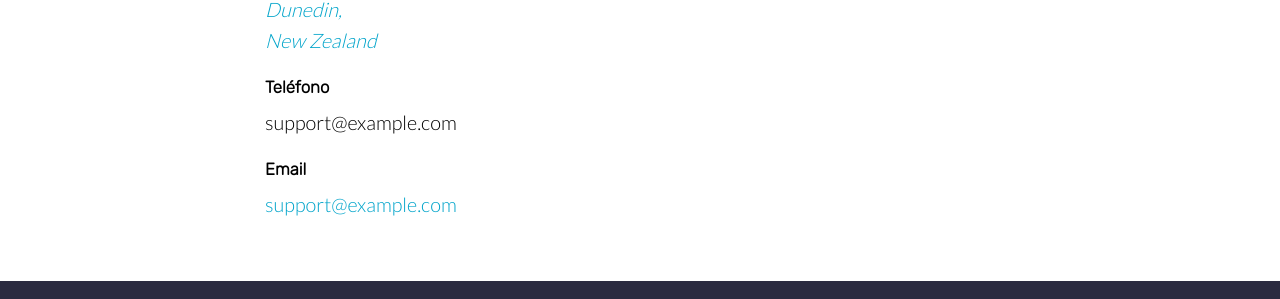
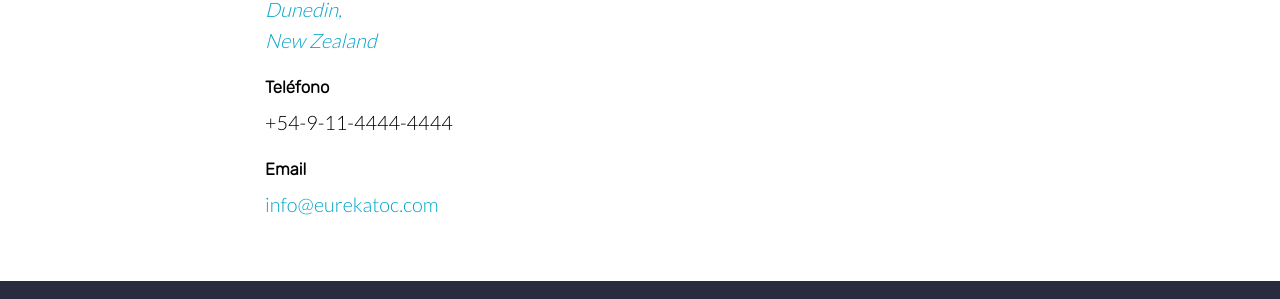
Before and after one commit to crisdesplats/eurekatalks, a Jekyll site: the page built from contact.html, in a window 1280 px wide and 900 px high, scrolled down 1041 px. Shown: the part 568-867 px from the top of the window. Built offline with Jekyll 4.4.1, drawn with Linux system fonts in a browser that asks for light colours; nearby versions of some CDN libraries.

Commit message:
cambios menores

```diff
--- a/contact.html
+++ b/contact.html
@@ -41,10 +41,9 @@ image: https://source.unsplash.com/WNAO036c6FM/2000x1322?a=.png
 			<h3>Dirección</h3>
 			<address><a target="_blank" href="https://www.google.com/maps/place/{{ page.map.address | url_encode }}">{{ page.map.address | replace: ", ", ", <br>" }}</a></address>
 			<h3>Teléfono</h3>
-			<p class="editable">support@example.com</p>
-
+			<p class="editable">+54-9-11-4444-4444</p>
 			<h3>Email</h3>
-			<p class="editable"><a href="mailto:support@example.com">support@example.com</a></p>
+			<p class="editable"><a href="mailto:support@example.com">info@eurekatoc.com</a></p>
 		</div>
 	</div>
 </section>
```
